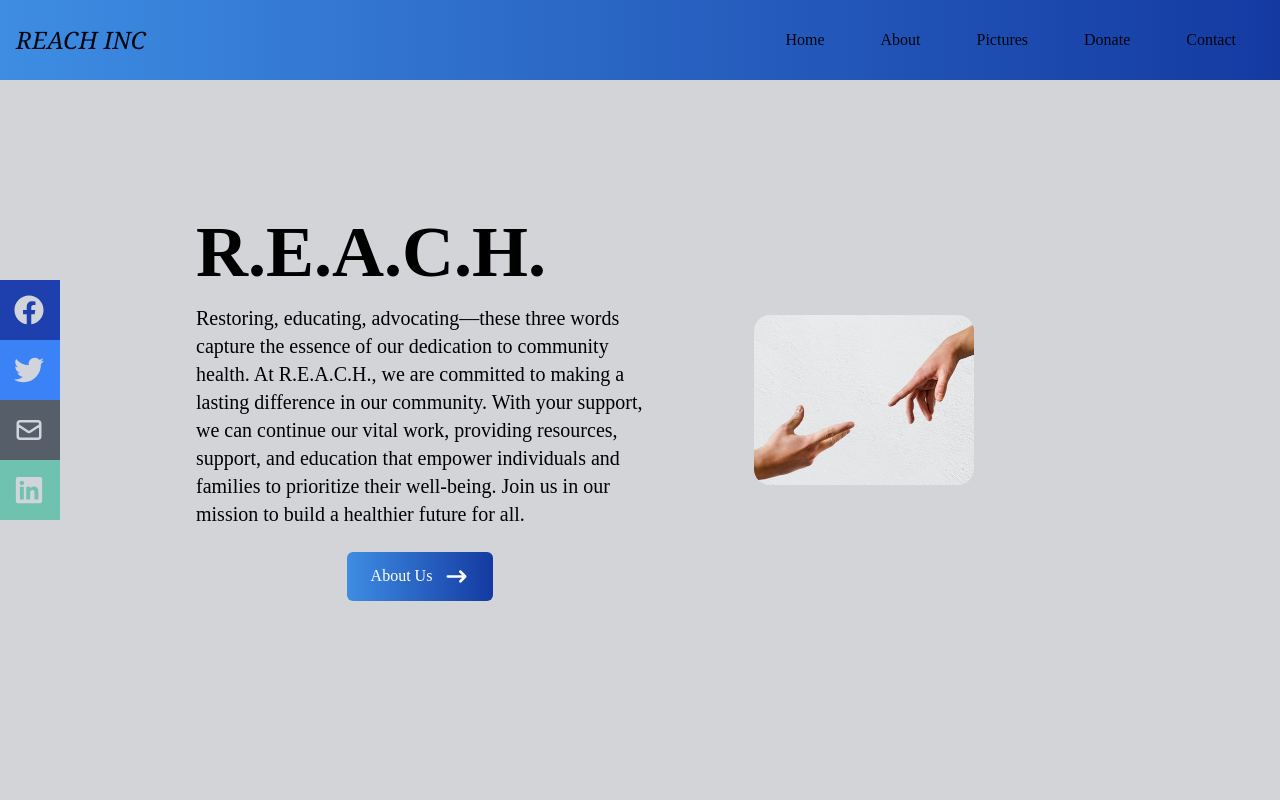
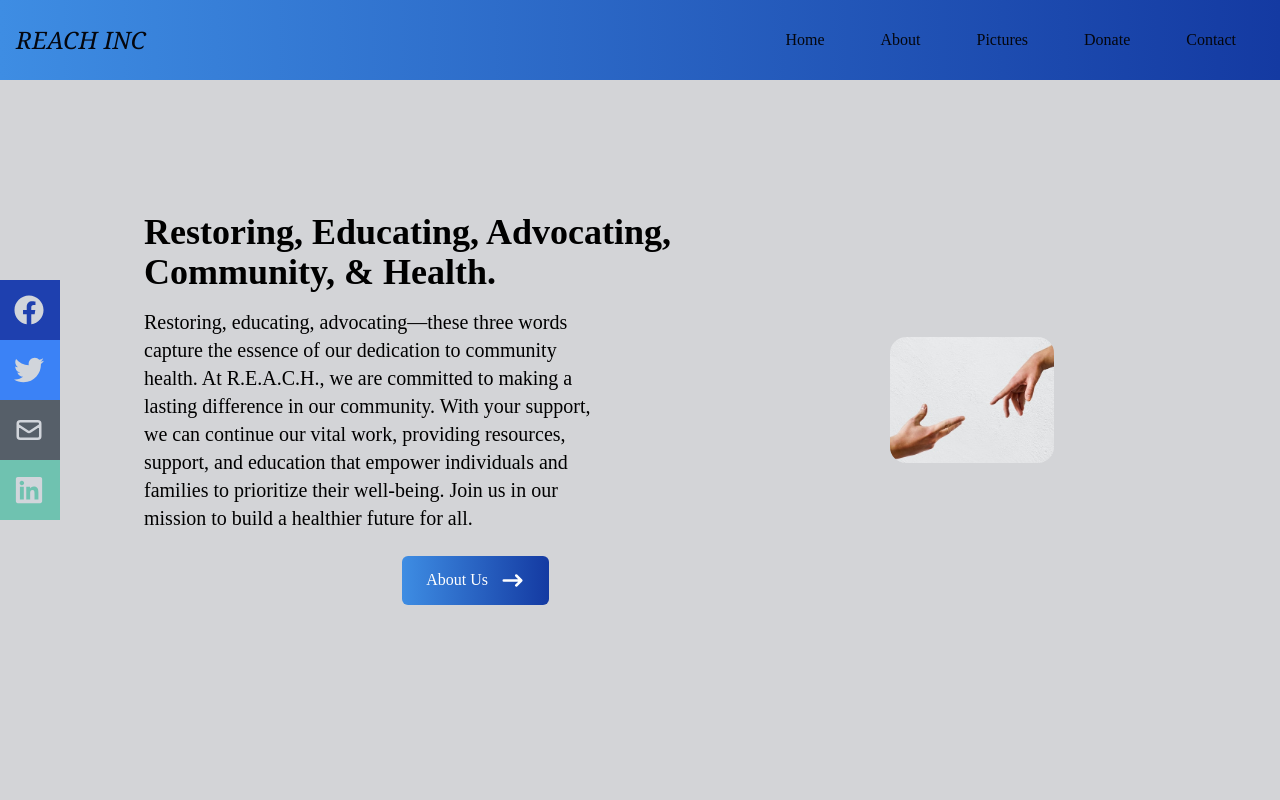
Before and after one commit to JobLedford/REACH-Project, a React (Create React App) app in the folder reach-1-4-all/: page / in a window 1280 px wide. Shown: the top 800 px of the page. Built offline with nearby package versions, Linux system fonts and the light colour scheme; no server answers.

Commit message:
Added organizatin full name

```diff
--- a/reach-1-4-all/src/components/Home.jsx
+++ b/reach-1-4-all/src/components/Home.jsx
@@ -8,8 +8,8 @@ function Home() {
     <div name="home" className="h-screen w-full bg-[#D3D4D7]">
       <div className="max-w-screen-lg mx-auto flex flex-col items-center justify-center h-full px-4 md:flex-row">
         <div className="flex flex-col justify-center h-full">
-          <h2 className="text-4xl sm:text-7xl mt-6 font-bold text-[#00000]">
-            R.E.A.C.H.
+          <h2 className="text-xl sm:text-4xl mt-12 md:mt-6 font-bold text-[#00000]">
+          Restoring, Educating, Advocating, Community, & Health.
           </h2>
           <p className="text-black-300 text-xl py-4 max-w-md">
             Restoring, educating, advocating—these three words capture the essence of our dedication to community health. At R.E.A.C.H., we are committed to making a lasting difference in our community. With your support, we can continue our vital work, providing resources, support, and education that empower individuals and families to prioritize their well-being. Join us in our mission to build a healthier future for all.
```
